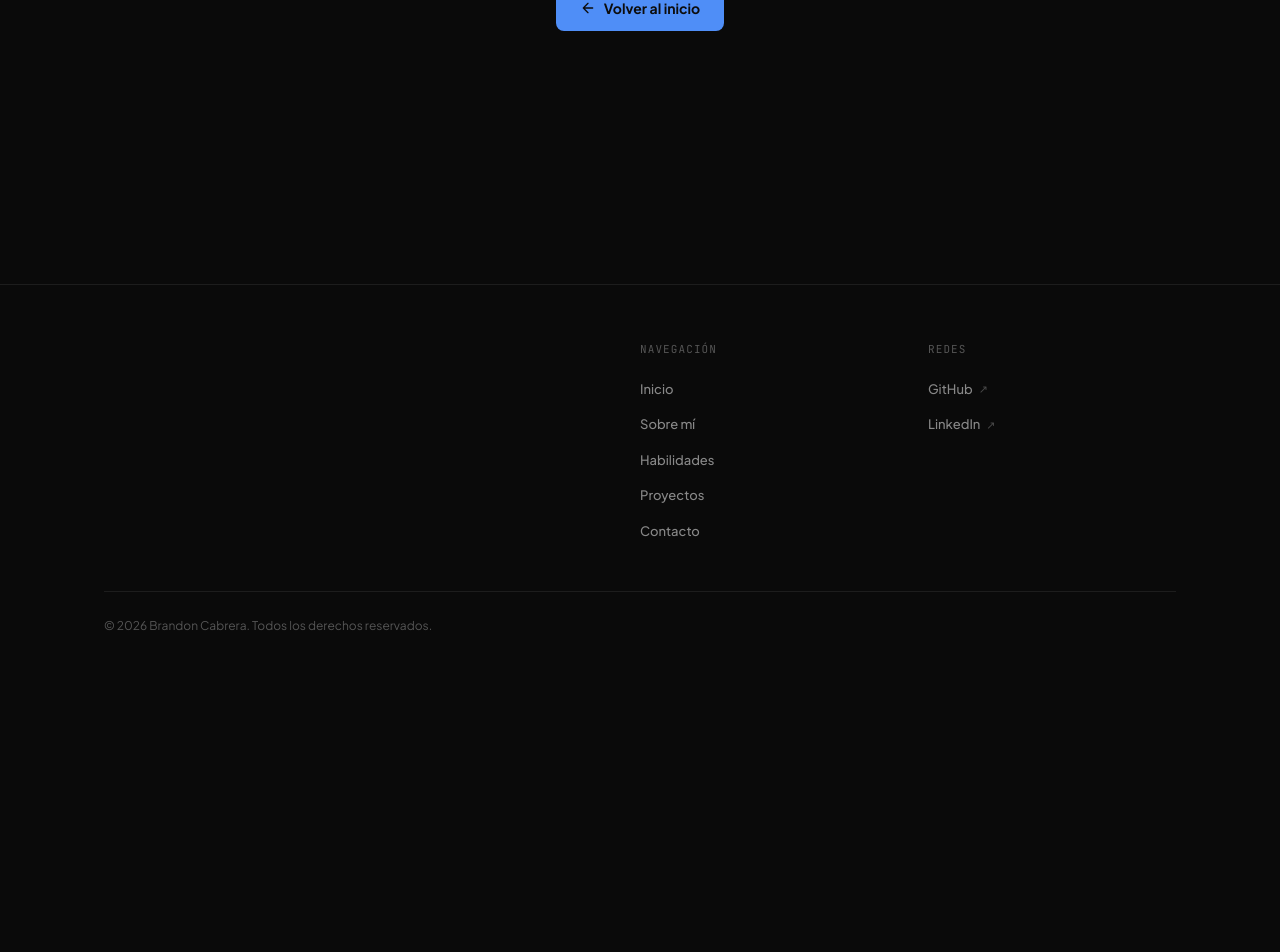
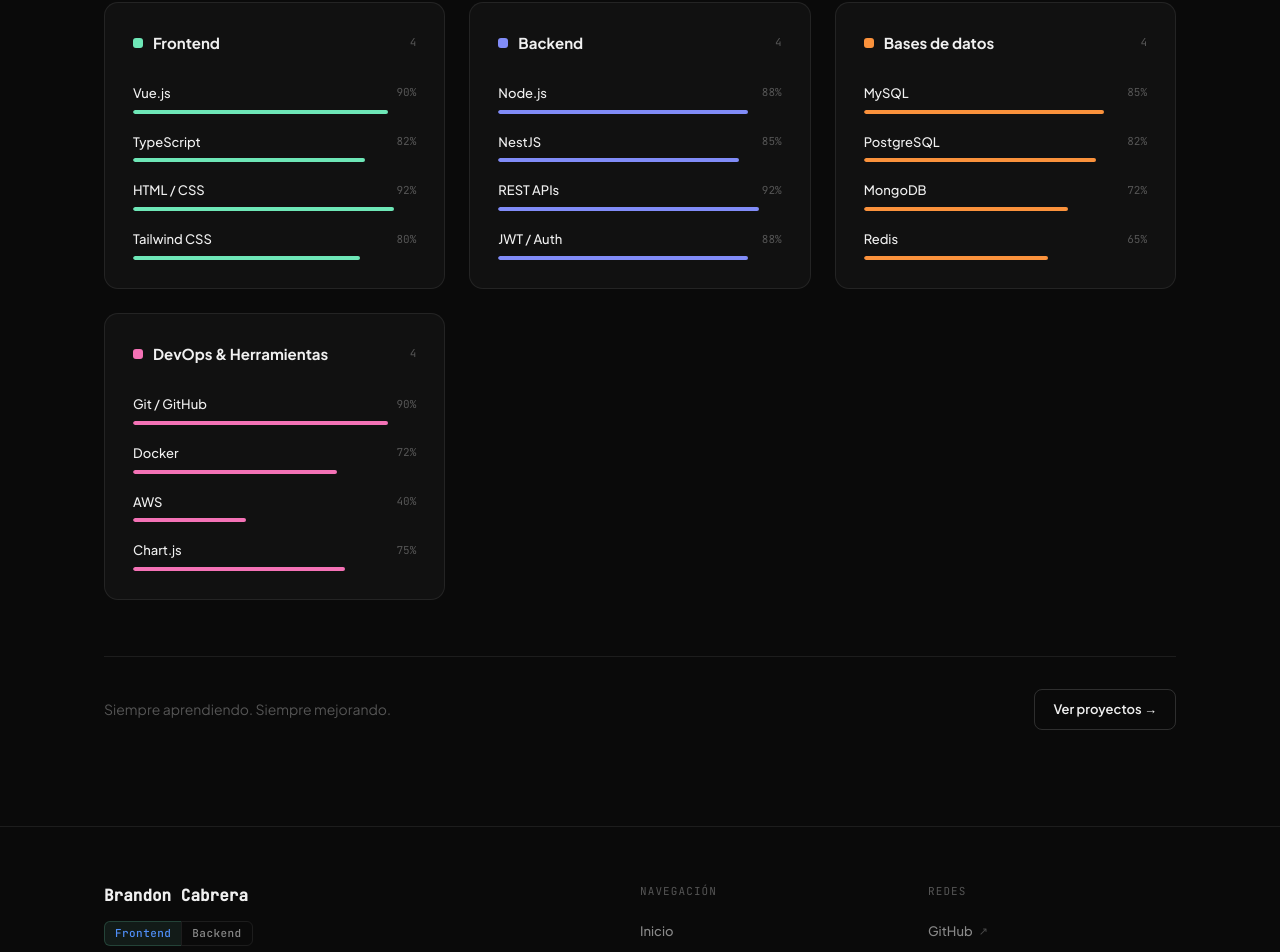
Before and after one commit to brandoncabreradev/brandon-portfolio, a Vue app: page /habilidades in a window 1280 px wide. Shown: the part 516-1468 px from the top of the page. Before the commit the page ends 1191 px from the top, so only its background shows below. Built offline with nearby package versions, Linux system fonts and the light colour scheme.

Commit message:
feat: Enhance footer layout with social badges, add skills route, and update AboutView with SVG icons for skills and education.

```diff
--- /dev/null
+++ b/src/components/UI/SkillBadge.vue
@@ -0,0 +1,40 @@
+<script setup>
+import { ref, onMounted } from 'vue'
+import { inView, animate } from 'motion'
+
+const props = defineProps({
+  skill: { type: Object, required: true },
+  accentColor: { type: String, default: 'var(--accent)' },
+  delay: { type: Number, default: 0 },
+})
+
+const barEl = ref(null)
+
+onMounted(() => {
+  if (barEl.value) {
+    inView(barEl.value, () => {
+      animate(
+        barEl.value,
+        { width: [`0%`, `${props.skill.level}%`] },
+        { duration: 0.7, delay: props.delay, easing: [0.25, 1, 0.5, 1] },
+      )
+    })
+  }
+})
+</script>
+
+<template>
+  <div>
+    <div style="display: flex; align-items: center; justify-content: space-between; margin-bottom: 6px;">
+      <span style="font-size: 13px; font-weight: 500; color: var(--text);">{{ skill.name }}</span>
+      <span style="font-family: var(--font-mono); font-size: 11px; color: var(--text-3);">{{ skill.level }}%</span>
+    </div>
+    <div style="height: 4px; background: var(--bg-hover); border-radius: 99px; overflow: hidden;">
+      <div
+        ref="barEl"
+        style="height: 100%; width: 0%; border-radius: 99px; transition: background 0.3s ease;"
+        :style="{ background: accentColor }"
+      ></div>
+    </div>
+  </div>
+</template>
--- a/src/components/layout/Footer.vue
+++ b/src/components/layout/Footer.vue
@@ -35,22 +35,53 @@
         id="footer-grid"
       >
         <!-- Brand -->
-        <div>
+        <div style="display: flex; flex-direction: column; gap: 12px">
           <RouterLink
             to="/"
             style="
               font-family: var(--font-mono);
-              font-weight: 500;
+              font-weight: 700;
               font-size: 16px;
               color: var(--text);
               text-decoration: none;
               display: inline-flex;
               align-items: center;
               gap: 4px;
-              margin-bottom: 12px;
             "
           >
+            Brandon Cabrera
           </RouterLink>
+          <div style="display: inline-flex; align-items: center; gap: 0">
+            <span
+              style="
+                font-family: var(--font-mono);
+                font-size: 11px;
+                font-weight: 500;
+                color: var(--accent);
+                background: rgba(110, 231, 183, 0.08);
+                border: 1px solid rgba(110, 231, 183, 0.2);
+                border-right: none;
+                padding: 3px 10px;
+                border-radius: 6px 0 0 6px;
+                letter-spacing: 0.04em;
+              "
+              >Frontend</span
+            >
+            <span
+              style="
+                font-family: var(--font-mono);
+                font-size: 11px;
+                font-weight: 500;
+                color: var(--text-2);
+                background: var(--bg-hover);
+                border: 1px solid var(--border);
+                padding: 3px 10px;
+                border-radius: 0 6px 6px 0;
+                letter-spacing: 0.04em;
+              "
+              >Backend</span
+            >
+          </div>
         </div>
 
         <!-- Nav -->
--- a/src/data/skillGropus.ts
+++ b/src/data/skillGropus.ts
@@ -39,8 +39,7 @@
     skills: [
       { name: "Git / GitHub", level: 90 },
       { name: "Docker", level: 72 },
-      { name: "AWS", level: 65 },
-      { name: "CircleCI", level: 60 },
+      { name: "AWS", level: 40 },
       { name: "Chart.js", level: 75 },
     ],
   },
--- a/src/router/index.ts
+++ b/src/router/index.ts
@@ -13,6 +13,12 @@
     name: "about",
     component: () => import("../views/AboutView.vue"),
     meta: { title: "Sobre mí" },
+  },
+  {
+    path: "/habilidades",
+    name: "skills",
+    component: () => import("../views/SkillsView.vue"),
+    meta: { title: "Habilidades" },
   },
   {
     path: "/:pathMatch(.*)*",
--- a/src/views/AboutView.vue
+++ b/src/views/AboutView.vue
@@ -9,11 +9,26 @@
 const valuesEl = ref(null);
 
 const highlights = [
-  { icon: "⚙️", text: "Especializado en Node.js, NestJS, Vue.js y React" },
-  { icon: "🏢", text: "Desarrollo de sistemas de Recursos Humanos y Nómina" },
-  { icon: "🧠", text: "Experiencia en arquitectura modular y APIs REST" },
-  { icon: "🗄️", text: "Diseño y optimización de bases de datos SQL" },
-  { icon: "🚀", text: "Enfoque en código limpio, escalable y mantenible" },
+  {
+    text: "Especializado en Node.js, NestJS, Vue.js y React",
+    svg: `<svg xmlns="http://www.w3.org/2000/svg" width="16" height="16" viewBox="0 0 24 24" fill="none" stroke="currentColor" stroke-width="1.75" stroke-linecap="round" stroke-linejoin="round"><path d="M12 20a8 8 0 1 0 0-16 8 8 0 0 0 0 16Z"/><path d="M12 14a2 2 0 1 0 0-4 2 2 0 0 0 0 4Z"/><path d="M12 2v2"/><path d="M12 22v-2"/><path d="m17 20.66-1-1.73"/><path d="M11 10.27 7 3.34"/><path d="m20.66 17-1.73-1"/><path d="m3.34 7 1.73 1"/><path d="M14 12h8"/><path d="M2 12h2"/><path d="m20.66 7-1.73 1"/><path d="m3.34 17 1.73-1"/><path d="m17 3.34-1 1.73"/><path d="m11 13.73-4 6.93"/></svg>`,
+  },
+  {
+    text: "Desarrollo de sistemas de Recursos Humanos y Nómina",
+    svg: `<svg xmlns="http://www.w3.org/2000/svg" width="16" height="16" viewBox="0 0 24 24" fill="none" stroke="currentColor" stroke-width="1.75" stroke-linecap="round" stroke-linejoin="round"><rect width="20" height="14" x="2" y="7" rx="2" ry="2"/><path d="M16 21V5a2 2 0 0 0-2-2h-4a2 2 0 0 0-2 2v16"/></svg>`,
+  },
+  {
+    text: "Experiencia en arquitectura modular y APIs REST",
+    svg: `<svg xmlns="http://www.w3.org/2000/svg" width="16" height="16" viewBox="0 0 24 24" fill="none" stroke="currentColor" stroke-width="1.75" stroke-linecap="round" stroke-linejoin="round"><rect x="2" y="3" width="6" height="6" rx="1"/><rect x="16" y="3" width="6" height="6" rx="1"/><rect x="9" y="15" width="6" height="6" rx="1"/><path d="M5 9v4c0 .6.4 1 1 1h12c.6 0 1-.4 1-1V9"/><path d="M12 14v1"/></svg>`,
+  },
+  {
+    text: "Diseño y optimización de bases de datos SQL",
+    svg: `<svg xmlns="http://www.w3.org/2000/svg" width="16" height="16" viewBox="0 0 24 24" fill="none" stroke="currentColor" stroke-width="1.75" stroke-linecap="round" stroke-linejoin="round"><ellipse cx="12" cy="5" rx="9" ry="3"/><path d="M3 5v14c0 1.66 4.03 3 9 3s9-1.34 9-3V5"/><path d="M3 12c0 1.66 4.03 3 9 3s9-1.34 9-3"/></svg>`,
+  },
+  {
+    text: "Enfoque en código limpio, escalable y mantenible",
+    svg: `<svg xmlns="http://www.w3.org/2000/svg" width="16" height="16" viewBox="0 0 24 24" fill="none" stroke="currentColor" stroke-width="1.75" stroke-linecap="round" stroke-linejoin="round"><polyline points="16 18 22 12 16 6"/><polyline points="8 6 2 12 8 18"/></svg>`,
+  },
 ];
 
 const education = [
@@ -21,22 +36,26 @@
     degree: "Ingeniería en Ciencias y Sistemas",
     school: "Universidad de San Carlos de Guatemala",
     status: "En curso",
-    icon: "🎓",
+    svg: `<svg xmlns="http://www.w3.org/2000/svg" width="20" height="20" viewBox="0 0 24 24" fill="none" stroke="currentColor" stroke-width="1.75" stroke-linecap="round" stroke-linejoin="round"><path d="M22 10v6M2 10l10-5 10 5-10 5z"/><path d="M6 12v5c3 3 9 3 12 0v-5"/></svg>`,
   },
   {
     degree: "Perito en Informática",
     school: "Fundación KINAL",
     status: "Completado",
-    icon: "📋",
+    svg: `<svg xmlns="http://www.w3.org/2000/svg" width="20" height="20" viewBox="0 0 24 24" fill="none" stroke="currentColor" stroke-width="1.75" stroke-linecap="round" stroke-linejoin="round"><rect width="14" height="17" x="5" y="2" rx="2"/><path d="M9 7h6"/><path d="M9 11h6"/><path d="M9 15h4"/></svg>`,
   },
 ];
 
 const certifications = [
-  { name: "CCNA", issuer: "Cisco", icon: "🌐" },
+  {
+    name: "CCNA",
+    issuer: "Cisco",
+    svg: `<svg xmlns="http://www.w3.org/2000/svg" width="20" height="20" viewBox="0 0 24 24" fill="none" stroke="currentColor" stroke-width="1.75" stroke-linecap="round" stroke-linejoin="round"><circle cx="12" cy="12" r="10"/><path d="M2 12h20"/><path d="M12 2a15.3 15.3 0 0 1 4 10 15.3 15.3 0 0 1-4 10 15.3 15.3 0 0 1-4-10 15.3 15.3 0 0 1 4-10z"/></svg>`,
+  },
   {
     name: "Desarrollo de Aplicaciones Móviles",
     issuer: "Universidad Galileo",
-    icon: "📱",
+    svg: `<svg xmlns="http://www.w3.org/2000/svg" width="20" height="20" viewBox="0 0 24 24" fill="none" stroke="currentColor" stroke-width="1.75" stroke-linecap="round" stroke-linejoin="round"><rect width="10" height="18" x="7" y="3" rx="2"/><path d="M11 18h2"/></svg>`,
   },
 ];
 
@@ -222,16 +241,17 @@
               color: var(--text);
             "
           >
-            Full Stack Developer enfocado en
-            <span style="color: var(--accent)">sistemas empresariales</span>
+            Full Stack Developer enfocado en el
+            <span style="color: var(--accent)"
+              >desarrollo de software empresarial</span
+            >
             y APIs escalables con arquitectura modular.
           </p>
 
           <div class="divider"></div>
 
           <p style="font-size: 15px; line-height: 1.8; color: var(--text-2)">
-            Desarrollador Full Stack especializado en el desarrollo de software
-            empresarial. Me especializo en
+            Me especializo en
             <strong style="color: var(--text)"
               >Node.js, NestJS, Vue.js y MySQL</strong
             >, con experiencia en arquitectura modular, APIs REST y sistemas de
@@ -245,9 +265,16 @@
               :key="item.text"
               style="display: flex; align-items: flex-start; gap: 12px"
             >
-              <span style="font-size: 15px; flex-shrink: 0; margin-top: 1px">{{
-                item.icon
-              }}</span>
+              <span
+                v-html="item.svg"
+                style="
+                  flex-shrink: 0;
+                  margin-top: 2px;
+                  color: var(--accent);
+                  display: flex;
+                  align-items: center;
+                "
+              ></span>
               <p
                 style="font-size: 14px; line-height: 1.6; color: var(--text-2)"
               >
@@ -278,23 +305,6 @@
               </p>
               <p style="font-weight: 600; font-size: 14px; color: var(--text)">
                 Guatemala 🇬🇹
-              </p>
-            </div>
-            <div class="card" style="padding: 16px; border-radius: 10px">
-              <p
-                style="
-                  font-size: 11px;
-                  color: var(--text-3);
-                  margin-bottom: 4px;
-                  font-family: var(--font-mono);
-                "
-              >
-                Disponibilidad
-              </p>
-              <p
-                style="font-weight: 600; font-size: 14px; color: var(--accent)"
-              >
-                Inmediata
               </p>
             </div>
             <div class="card" style="padding: 16px; border-radius: 10px">
@@ -365,9 +375,16 @@
                 gap: 16px;
               "
             >
-              <span style="font-size: 22px; flex-shrink: 0; margin-top: 2px">{{
-                edu.icon
-              }}</span>
+              <span
+                v-html="edu.svg"
+                style="
+                  flex-shrink: 0;
+                  margin-top: 2px;
+                  color: var(--accent);
+                  display: flex;
+                  align-items: center;
+                "
+              ></span>
               <div style="flex: 1">
                 <p
                   style="
@@ -424,9 +441,15 @@
                 gap: 16px;
               "
             >
-              <span style="font-size: 22px; flex-shrink: 0">{{
-                cert.icon
-              }}</span>
+              <span
+                v-html="cert.svg"
+                style="
+                  flex-shrink: 0;
+                  color: var(--accent);
+                  display: flex;
+                  align-items: center;
+                "
+              ></span>
               <div>
                 <p
                   style="
--- a/src/views/SkillsView.vue
+++ b/src/views/SkillsView.vue
@@ -1,105 +1,204 @@
 <script setup>
-import { ref, onMounted } from 'vue'
-import { animate, inView, stagger } from 'motion'
-import SkillBadge from '@/components/ui/SkillBadge.vue'
-import { skillGroups } from '@/data/skills.js'
+import { ref, onMounted } from "vue";
+import { animate, inView, stagger } from "motion";
+import SkillBadge from "@/components/ui/SkillBadge.vue";
+import { skillGroups } from "@/data/skillGropus.ts";
 
-const headerEl   = ref(null)
-const techEl     = ref(null)
-const groupEls   = ref([])
+const headerEl = ref(null);
+const techEl = ref(null);
+const groupEls = ref([]);
 
 const techStack = [
-  { name: 'Vue.js',      color: '#42b883' },
-  { name: 'React',       color: '#61dafb' },
-  { name: 'TypeScript',  color: '#3178c6' },
-  { name: 'JavaScript',  color: '#f7df1e' },
-  { name: 'Node.js',     color: '#68a063' },
-  { name: 'NestJS',      color: '#e0234e' },
-  { name: 'Express',     color: '#888888' },
-  { name: 'Bootstrap',   color: '#7952b3' },
-  { name: 'MySQL',       color: '#4479a1' },
-  { name: 'PostgreSQL',  color: '#336791' },
-  { name: 'MongoDB',     color: '#47a248' },
-  { name: 'Redis',       color: '#dc382d' },
-  { name: 'Docker',      color: '#2496ed' },
-  { name: 'AWS',         color: '#ff9900' },
-  { name: 'CircleCI',    color: '#cccccc' },
-  { name: 'Git',         color: '#f05032' },
-]
+  { name: "Vue.js", color: "#42b883" },
+  { name: "TypeScript", color: "#3178c6" },
+  { name: "JavaScript", color: "#f7df1e" },
+  { name: "Node.js", color: "#68a063" },
+  { name: "NestJS", color: "#e0234e" },
+  { name: "Bootstrap", color: "#7952b3" },
+  { name: "MySQL", color: "#4479a1" },
+  { name: "PostgreSQL", color: "#336791" },
+  { name: "MongoDB", color: "#47a248" },
+  { name: "Redis", color: "#dc382d" },
+  { name: "Docker", color: "#2496ed" },
+  { name: "Git", color: "#f05032" },
+];
 
 onMounted(() => {
   if (headerEl.value)
-    animate(headerEl.value, { opacity:[0,1], y:[16,0] }, { duration:0.5, easing:'ease-out' })
+    animate(
+      headerEl.value,
+      { opacity: [0, 1], y: [16, 0] },
+      { duration: 0.5, easing: "ease-out" },
+    );
 
   if (techEl.value)
     inView(techEl.value, () => {
-      const chips = techEl.value.querySelectorAll('.tech-chip')
-      animate(chips, { opacity:[0,1], scale:[0.85,1] }, { duration:0.3, delay:stagger(0.04), easing:[0.34,1.56,0.64,1] })
-    })
+      const chips = techEl.value.querySelectorAll(".tech-chip");
+      animate(
+        chips,
+        { opacity: [0, 1], scale: [0.85, 1] },
+        { duration: 0.3, delay: stagger(0.04), easing: [0.34, 1.56, 0.64, 1] },
+      );
+    });
 
   groupEls.value.forEach((el, i) => {
     if (el)
       inView(el, () =>
-        animate(el, { opacity:[0,1], y:[24,0] }, { duration:0.5, delay:i*0.07, easing:'ease-out' }))
-  })
-})
+        animate(
+          el,
+          { opacity: [0, 1], y: [24, 0] },
+          { duration: 0.5, delay: i * 0.07, easing: "ease-out" },
+        ),
+      );
+  });
+});
 </script>
 
 <template>
   <section class="section">
     <div class="container">
-
       <!-- Header -->
-      <div ref="headerEl" style="opacity:0; margin-bottom:64px;">
+      <div ref="headerEl" style="opacity: 0; margin-bottom: 64px">
         <span class="section-tag">Lo que sé hacer</span>
-        <div style="display:flex; flex-wrap:wrap; align-items:flex-end; justify-content:space-between; gap:16px;">
+        <div
+          style="
+            display: flex;
+            flex-wrap: wrap;
+            align-items: flex-end;
+            justify-content: space-between;
+            gap: 16px;
+          "
+        >
           <h2 class="section-title">Habilidades</h2>
-          <p style="font-size:15px; color:var(--text-2); max-width:400px; line-height:1.7;">
+          <p
+            style="
+              font-size: 15px;
+              color: var(--text-2);
+              max-width: 400px;
+              line-height: 1.7;
+            "
+          >
             Stack tecnológico centrado en el ecosistema JavaScript moderno.
           </p>
         </div>
       </div>
 
       <!-- Tech chips -->
-      <div ref="techEl" style="margin-bottom:64px;">
-        <p style="font-family:var(--font-mono); font-size:11px; color:var(--text-3); letter-spacing:0.1em; text-transform:uppercase; margin-bottom:16px;">
+      <div ref="techEl" style="margin-bottom: 64px">
+        <p
+          style="
+            font-family: var(--font-mono);
+            font-size: 11px;
+            color: var(--text-3);
+            letter-spacing: 0.1em;
+            text-transform: uppercase;
+            margin-bottom: 16px;
+          "
+        >
           Stack tecnológico
         </p>
-        <div style="display:flex; flex-wrap:wrap; gap:8px;">
+        <div style="display: flex; flex-wrap: wrap; gap: 8px">
           <div
             v-for="tech in techStack"
             :key="tech.name"
             class="tech-chip"
-            style="opacity:0; display:inline-flex; align-items:center; gap:6px; padding:6px 14px; background:var(--bg-card); border:1px solid var(--border); border-radius:8px; font-family:var(--font-mono); font-size:12px; color:var(--text-2); cursor:default; transition:all 0.2s ease;"
-            @mouseenter="e => { e.currentTarget.style.borderColor=tech.color; e.currentTarget.style.color=tech.color; e.currentTarget.style.background='var(--bg-hover)' }"
-            @mouseleave="e => { e.currentTarget.style.borderColor='var(--border)'; e.currentTarget.style.color='var(--text-2)'; e.currentTarget.style.background='var(--bg-card)' }"
+            style="
+              opacity: 0;
+              display: inline-flex;
+              align-items: center;
+              gap: 6px;
+              padding: 6px 14px;
+              background: var(--bg-card);
+              border: 1px solid var(--border);
+              border-radius: 8px;
+              font-family: var(--font-mono);
+              font-size: 12px;
+              color: var(--text-2);
+              cursor: default;
+              transition: all 0.2s ease;
+            "
+            @mouseenter="
+              (e) => {
+                e.currentTarget.style.borderColor = tech.color;
+                e.currentTarget.style.color = tech.color;
+                e.currentTarget.style.background = 'var(--bg-hover)';
+              }
+            "
+            @mouseleave="
+              (e) => {
+                e.currentTarget.style.borderColor = 'var(--border)';
+                e.currentTarget.style.color = 'var(--text-2)';
+                e.currentTarget.style.background = 'var(--bg-card)';
+              }
+            "
           >
-            <span :style="{ width:'6px', height:'6px', borderRadius:'50%', background:tech.color, display:'block', flexShrink:0 }"></span>
+            <span
+              :style="{
+                width: '6px',
+                height: '6px',
+                borderRadius: '50%',
+                background: tech.color,
+                display: 'block',
+                flexShrink: 0,
+              }"
+            ></span>
             {{ tech.name }}
           </div>
         </div>
       </div>
 
-      <div class="divider" style="margin-bottom:56px;"></div>
+      <div class="divider" style="margin-bottom: 56px"></div>
 
       <!-- Skill groups grid -->
-      <div style="display:grid; grid-template-columns:repeat(auto-fit, minmax(280px, 1fr)); gap:24px;">
+      <div
+        style="
+          display: grid;
+          grid-template-columns: repeat(auto-fit, minmax(280px, 1fr));
+          gap: 24px;
+        "
+      >
         <div
           v-for="(group, i) in skillGroups"
           :key="group.id"
-          :ref="el => groupEls[i] = el"
+          :ref="(el) => (groupEls[i] = el)"
           class="card"
-          style="opacity:0; padding:28px; border-radius:14px;"
+          style="opacity: 0; padding: 28px; border-radius: 14px"
         >
           <!-- Group header -->
-          <div style="display:flex; align-items:center; gap:10px; margin-bottom:28px;">
-            <span :style="{ width:'10px', height:'10px', borderRadius:'3px', background:group.color, display:'block', flexShrink:0 }"></span>
-            <h3 style="font-weight:700; font-size:15px; color:var(--text);">{{ group.label }}</h3>
-            <span style="margin-left:auto; font-family:var(--font-mono); font-size:11px; color:var(--text-3);">{{ group.skills.length }}</span>
+          <div
+            style="
+              display: flex;
+              align-items: center;
+              gap: 10px;
+              margin-bottom: 28px;
+            "
+          >
+            <span
+              :style="{
+                width: '10px',
+                height: '10px',
+                borderRadius: '3px',
+                background: group.color,
+                display: 'block',
+                flexShrink: 0,
+              }"
+            ></span>
+            <h3 style="font-weight: 700; font-size: 15px; color: var(--text)">
+              {{ group.label }}
+            </h3>
+            <span
+              style="
+                margin-left: auto;
+                font-family: var(--font-mono);
+                font-size: 11px;
+                color: var(--text-3);
+              "
+              >{{ group.skills.length }}</span
+            >
           </div>
 
           <!-- Skills -->
-          <div style="display:flex; flex-direction:column; gap:18px;">
+          <div style="display: flex; flex-direction: column; gap: 18px">
             <SkillBadge
               v-for="(skill, j) in group.skills"
               :key="skill.name"
@@ -112,13 +211,29 @@
       </div>
 
       <!-- Footer note -->
-      <div style="display:flex; align-items:center; justify-content:space-between; flex-wrap:wrap; gap:16px; margin-top:56px; padding-top:32px; border-top:1px solid var(--border);">
-        <p style="font-size:14px; color:var(--text-3);">Siempre aprendiendo. Siempre mejorando.</p>
-        <RouterLink to="/proyectos" class="btn-secondary" style="display:inline-flex; font-size:13px; padding:9px 18px;">
+      <div
+        style="
+          display: flex;
+          align-items: center;
+          justify-content: space-between;
+          flex-wrap: wrap;
+          gap: 16px;
+          margin-top: 56px;
+          padding-top: 32px;
+          border-top: 1px solid var(--border);
+        "
+      >
+        <p style="font-size: 14px; color: var(--text-3)">
+          Siempre aprendiendo. Siempre mejorando.
+        </p>
+        <RouterLink
+          to="/proyectos"
+          class="btn-secondary"
+          style="display: inline-flex; font-size: 13px; padding: 9px 18px"
+        >
           Ver proyectos →
         </RouterLink>
       </div>
-
     </div>
   </section>
 </template>
```
